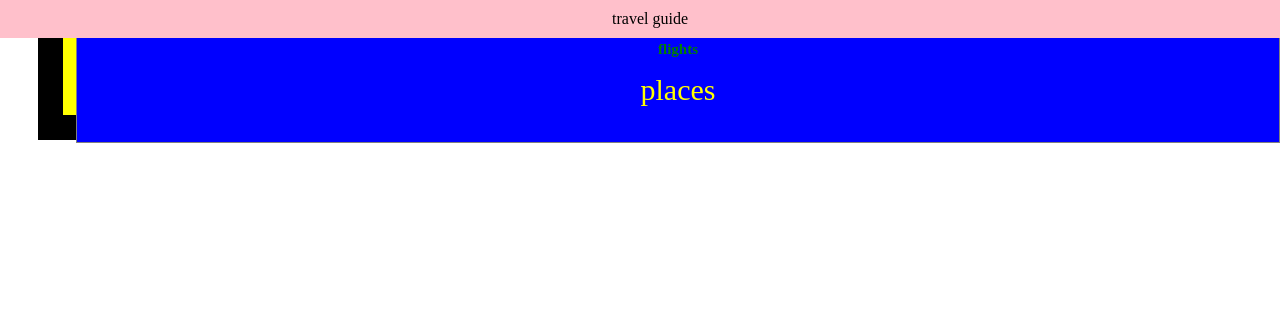
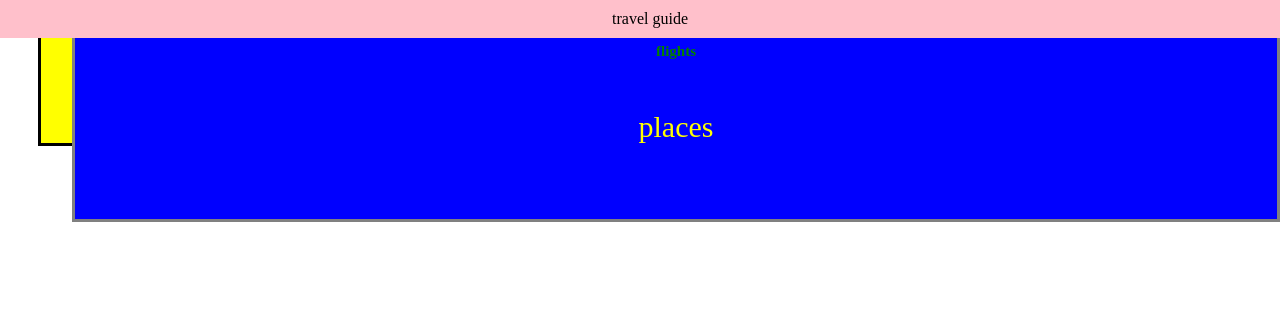
Before and after one commit to Giselle489/day2-mini-poster, a plain HTML site: page day3-info-panel.html in a window 1280 px wide. Drawn offline with Linux system fonts and the light colour scheme.

Commit message:
Update style.css

```diff
--- a/style.css
+++ b/style.css
@@ -1,7 +1,7 @@
 .Giselle-L {
-  width: 60px;
+  width: 200px;
   padding: 30px;
-  border: 25px solid black;
+  border: 3px solid black;
   margin: 30px;
   background-color: yellow;
 
@@ -44,7 +44,7 @@ header {
   background-color: yellow;
   padding: 15px;
   margin-top: 10px;
-  height: 50px;
+  height: 100px;
   overflow: auto;
 }
 
@@ -56,14 +56,14 @@ header {
   width: 90%;
   background-color: blue;
   padding: 25px;
-  border: 1px solid gray;
+  border: 3px solid gray;
   z-index: 1;
 }
 
 /* Paragraphs */
 p {
   display: block;
-  margin: 10px 0;
+  margin: 50px 0;
   font-size: 30px;
 }
 
```
